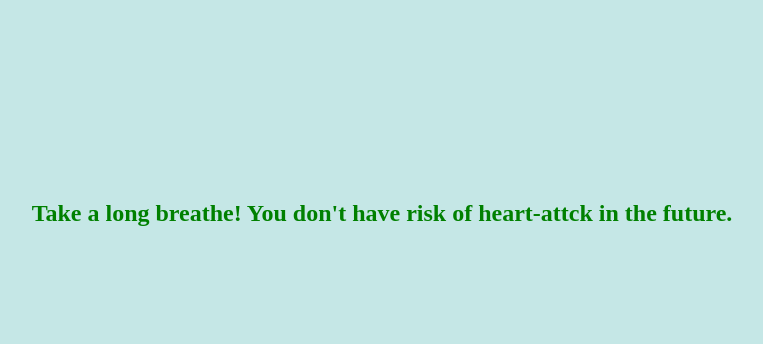
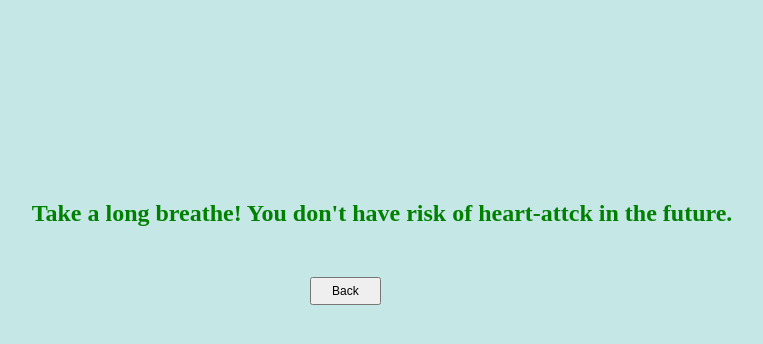
Before and after one commit to Kiran281197/heart-risk-prediction, a Flask app: page /heart_risk in a window 1280 px wide. Shown: the top 344 px of the page, without its empty margins (258-1021 px from the left). Run offline with Flask 2, Linux system fonts and the light colour scheme; parts of the project's set-up code (start-up, migrations or seed data) failed here and were passed over.

Commit message:
comit for few more changes

```diff
--- a/app.py
+++ b/app.py
@@ -10,7 +10,8 @@ model=pickle.load(open("final_model.pkl","rb"))
 @app.route("/home")
 @app.route("/")
 def home():
-    return render_template("index.html")
+        return render_template("index.html")
+
 
 @app.route("/heart_risk")
 def heart_risk():
@@ -23,13 +24,20 @@ def no_heart_risk():
 @app.route("/submit",methods=["POST"])
 def submit():
     int_features = [float(x) for x in request.form.values()]
-    final_features = np.array(int_features).reshape(1,-1)
-    prediction = model.predict(final_features)
+    if np.sum(int_features)==0.0:
+        return render_template("index.html",error_statement1="Please fill in the form! You cannot submit the empty form.")
+    else:
+        final_features = np.array(int_features).reshape(1,-1)
+        prediction = model.predict(final_features)
     if prediction==1:
         final_result = "heart_risk"
     else:
         final_result = "no_heart_risk"
     return redirect(url_for(final_result))
 
+@app.route("/back")
+def back():
+    return redirect(url_for("home"))
+
 if __name__=="__main__":
     app.run(debug=True)
--- a/templates/heart_risk.html
+++ b/templates/heart_risk.html
@@ -5,6 +5,9 @@
     </head>
     <body>
         <h2>Take a long breathe! You don't have risk of heart-attck in the future.</h2>
+        <form action={{ url_for("back") }}>
+            <button type="submit">Back</button>
+        </form>
     </body>
 </html>
 
@@ -18,4 +21,14 @@
     body {
         background-color: rgb(197, 231, 230);
     }
+    button {
+        font-size: 12px;
+        font-weight: 15px;
+        margin-left: 560px;
+        margin-top: 30px;
+        padding-left: 20px;
+        padding-right: 20px;
+        padding-top: 5px;
+        padding-bottom: 5px;
+    }
 </style>
```
Also changed, not shown: templates/index.html (+15 -1 lines), templates/no_heart_risk.html (+11 -0 lines), 1 other file.
